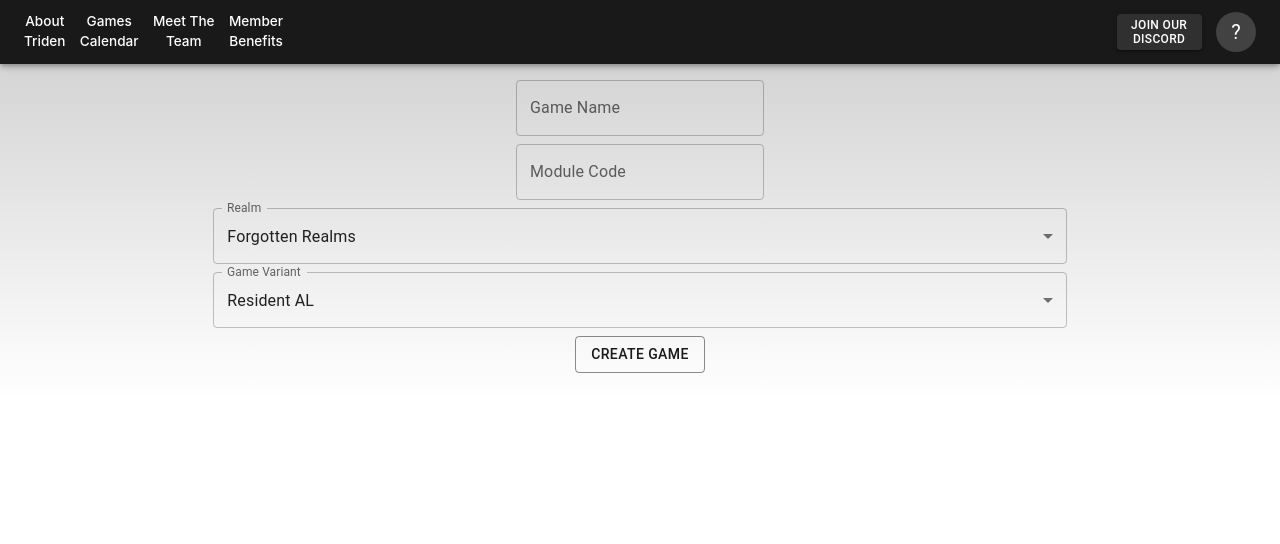
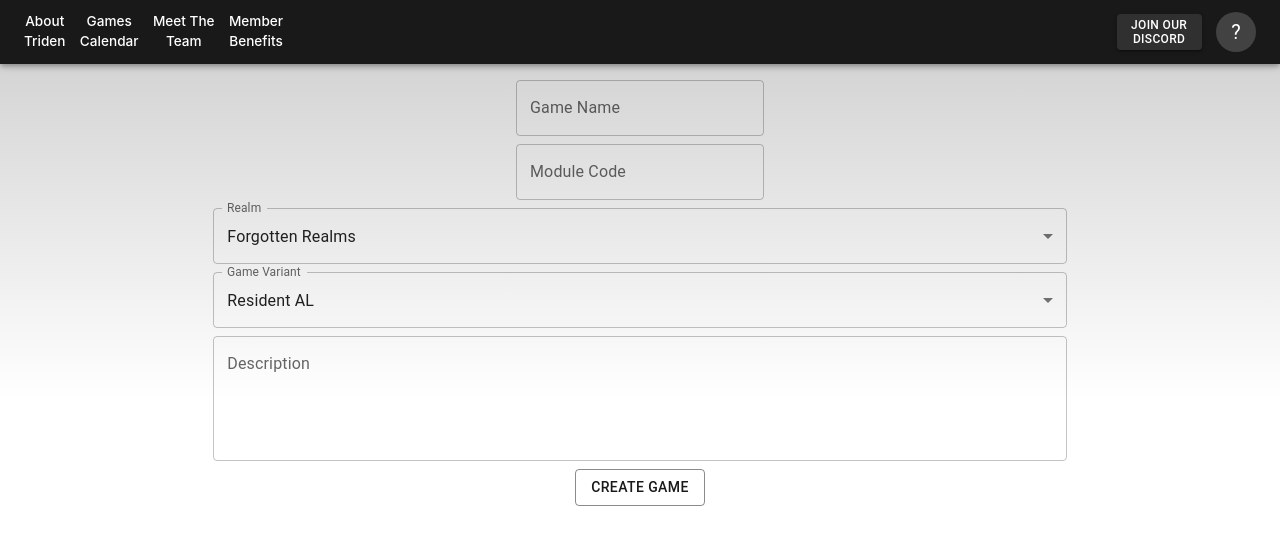
Before and after one commit to MykeMyke/TridenGamesWebsite, a React (Vite) app: page /game/create in a window 1280 px wide. Shown: the top 544 px of the page. Built offline with nearby package versions, Linux system fonts and the light colour scheme.

Commit message:
Added description field

```diff
--- a/src/pages/authenticated/GameCreationPage.jsx
+++ b/src/pages/authenticated/GameCreationPage.jsx
@@ -41,6 +41,14 @@ export default function GameCreationPage() {
       <TextField value={code} onChange={(e) => setCode(e.target.value)} label="Module Code" />
       <RealmSelector value={realm} setValue={setRealm} />
       <VariantSelector value={variant} setValue={setVariant} />
+      <TextField
+        multiline
+        fullWidth
+        minRows={4}
+        value={description}
+        onChange={(e) => setDescription(e.target.value)}
+        label="Description"
+      />
       <Button variant="outlined" disabled={!validateData}>
         Create Game
       </Button>
```
